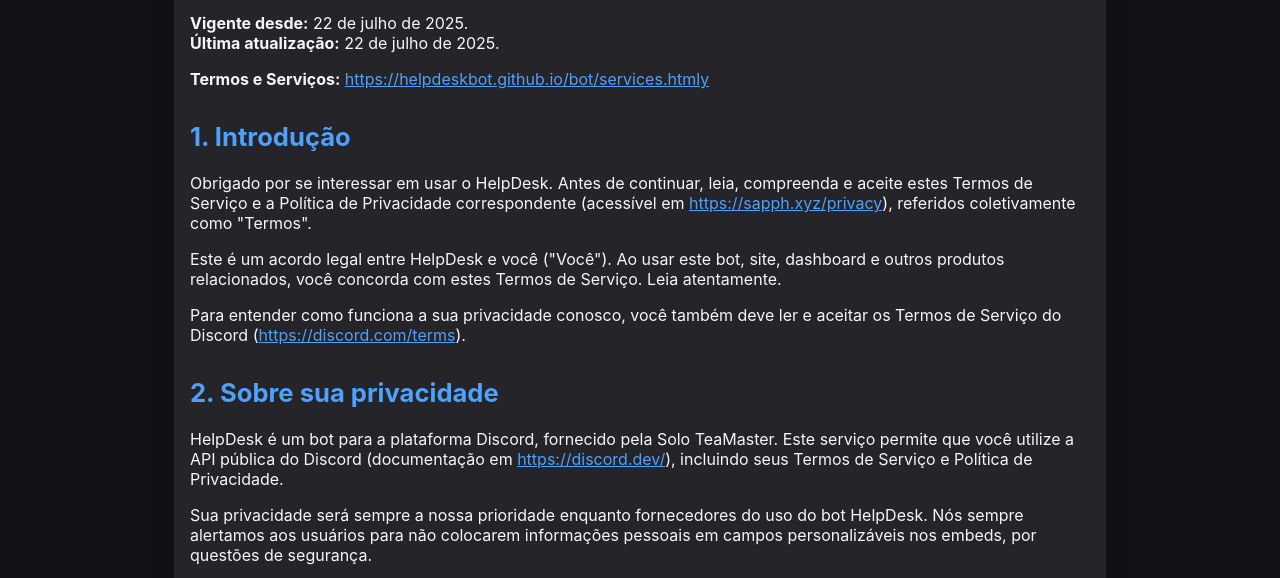
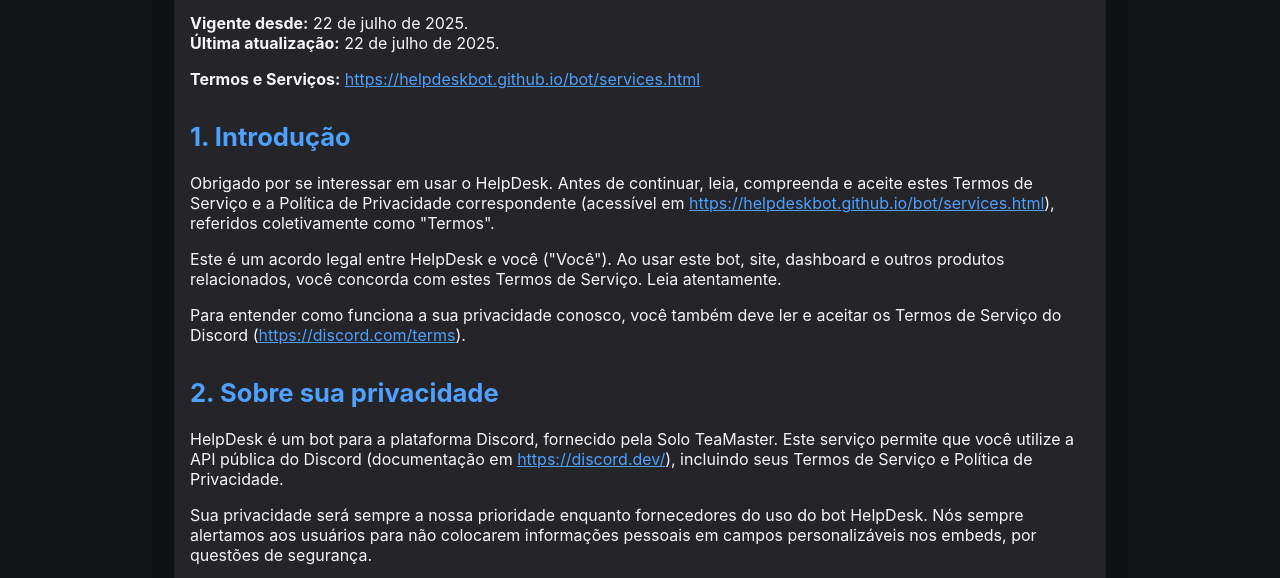
Before and after one commit to helpdeskbot/bot, a plain HTML site: page privacy_terms.html in a window 1280 px wide. Shown: the part 192-770 px from the top of the page. Drawn offline with Linux system fonts and the light colour scheme.

Commit message:
Update privacy_terms.html

```diff
--- a/privacy_terms.html
+++ b/privacy_terms.html
@@ -24,10 +24,10 @@
         <p><strong>Vigente desde:</strong> 22 de julho de 2025.<br>
         <strong>Última atualização:</strong> 22 de julho de 2025.</p>
         <p>
-            <strong>Termos e Serviços:</strong> <a href="https://helpdeskbot.github.io/bot/services.html" style="color:#4ea1ff;">https://helpdeskbot.github.io/bot/services.htmly</a><br>
+            <strong>Termos e Serviços:</strong> <a href="https://helpdeskbot.github.io/bot/services.html" style="color:#4ea1ff;">https://helpdeskbot.github.io/bot/services.html</a><br>
         </p>
         <h2>1. Introdução</h2>
-        <p>Obrigado por se interessar em usar o HelpDesk. Antes de continuar, leia, compreenda e aceite estes Termos de Serviço e a Política de Privacidade correspondente (acessível em <a href="https://sapph.xyz/privacy" style="color:#4ea1ff;">https://sapph.xyz/privacy</a>), referidos coletivamente como "Termos".</p>
+        <p>Obrigado por se interessar em usar o HelpDesk. Antes de continuar, leia, compreenda e aceite estes Termos de Serviço e a Política de Privacidade correspondente (acessível em <a href="https://helpdeskbot.github.io/bot/services.html" style="color:#4ea1ff;">https://helpdeskbot.github.io/bot/services.html</a>), referidos coletivamente como "Termos".</p>
         <p>Este é um acordo legal entre HelpDesk e você ("Você"). Ao usar este bot, site, dashboard e outros produtos relacionados, você concorda com estes Termos de Serviço. Leia atentamente.</p>
         <p>Para entender como funciona a sua privacidade conosco, você também deve ler e aceitar os Termos de Serviço do Discord (<a href="https://discord.com/terms" style="color:#4ea1ff;">https://discord.com/terms</a>).</p>
         <h2>2. Sobre sua privacidade</h2>
```
